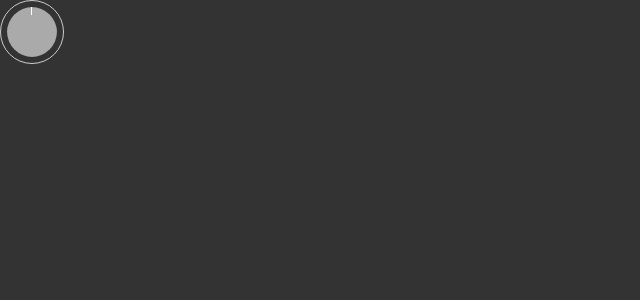
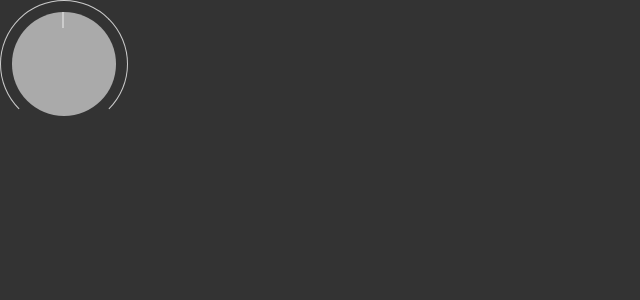
Before and after one commit to Mikenike5313/WebSynth, a Next.js app in the folder next-app/: page / in a window 1280 px wide. Shown: the top 300 px of the page, without its empty margins (0-640 px from the left). Built offline with nearby package versions, Linux system fonts and the light colour scheme.

Commit message:
working knob rotation, basic design complete

```diff
--- a/next-app/src/app/globals.css
+++ b/next-app/src/app/globals.css
@@ -2,6 +2,20 @@
 @tailwind components;
 @tailwind utilities;
 
+:root {
+    --bg-color: #333;
+
+    /*  Knob Variables  */
+    --knob-size: 16vmin;
+    --knob-border-width: 0.2vmin;
+    --knob-padding: 1.4vmin;
+    --knob-tick-width: 0.2vmin;
+    --knob-tick-height: 2vmin;
+    --knob-color: #aaa;
+    --knob-accent-color: #ccc;
+    /*                  */
+}
+
 body {
-    background-color: #333;
+    background-color: var(--bg-color);
 }
--- a/next-app/src/components/gainKnob.js
+++ b/next-app/src/components/gainKnob.js
@@ -1,9 +1,35 @@
+'use client'
+
 import styles from '@/styles/knobs.module.css'
+
+function getTransformOrigin(elt) {
+    let elt_style = window.getComputedStyle(elt)
+    let elt_torigin_str_arr = elt_style.getPropertyValue("transform-origin").split("px");
+    let elt_top_str_arr = elt_style.getPropertyValue("top").split("px");
+    let elt_left_str_arr = elt_style.getPropertyValue("left").split("px");
+    return [parseFloat(elt_torigin_str_arr[0])+parseFloat(elt_left_str_arr[0]), parseFloat(elt_torigin_str_arr[1]+parseFloat(elt_top_str_arr[0]))];
+}
+
+function turn(elt, e) {
+    let tick = elt.querySelector("."+styles.tick);
+    let origin = getTransformOrigin(tick);
+    let angle = Math.atan2(e.clientX-origin[0], origin[1]-e.clientY)*180/Math.PI;
+    angle = (Math.abs(angle) > 135) ? 135*angle/Math.abs(angle) : angle;
+    tick.style.transform = "rotate("+angle+"deg)"
+}
+
+function fiddle(evt) {
+    let fiddle_turn = function(e) {turn(evt.target, e)};
+    window.addEventListener("mousemove", fiddle_turn);
+    window.addEventListener("mouseup", () => {
+        window.removeEventListener("mousemove", fiddle_turn);
+    });
+}
 
 export default function GainKnob() {
     return (
-        <div className={styles.knob}>
-
+        <div className={styles.knob} onMouseDown={fiddle}>
+            <div className={styles.tick}></div>
         </div>
     )
 }
--- a/next-app/src/styles/knobs.module.css
+++ b/next-app/src/styles/knobs.module.css
@@ -1,19 +1,14 @@
 .knob {
-    --knob-size: 8vmin;
-    --knob-border: 0.05vmin;
-    --knob-padding: 0.7vmin;
-    --tick-width: 0.1vmin;
-    --tick-height: 1vmin;
-
     box-sizing: border-box;
     position: relative;
     width: var(--knob-size);
     height: var(--knob-size);
-    border-width: var(--knob-border);
-    border-color: #ccc;
+    border-width: var(--knob-border-width);
+    border-color: var(--knob-accent-color);
+    border-bottom-color: transparent;
     border-radius: 50%;
     padding: var(--knob-padding);
-    background-color: #aaa;
+    background-color: var(--knob-color);
     background-clip: content-box;
     user-select:  none;
 }
@@ -23,14 +18,13 @@
 .knob:active {
     cursor: grabbing;
 }
-.knob:after {
+.tick {
     position: absolute;
     top: var(--knob-padding);
-    left: calc(50% - var(--tick-width));
-    width: var(--tick-width);
-    height: var(--tick-height);
+    left: calc(50% - var(--knob-tick-width));
+    width: var(--knob-tick-width);
+    height: var(--knob-tick-height);
     content: "";
-    background-color: white;
-    transform-origin: calc(var(--tick-width)/2) calc(var(--knob-size)/2 - var(--knob-padding) - var(--knob-border));
-    transform: rotate(0deg)
+    background-color: var(--knob-accent-color);
+    transform-origin: calc(var(--knob-tick-width)/2) calc(var(--knob-size)/2 - var(--knob-padding) - var(--knob-border-width));
 }
```
